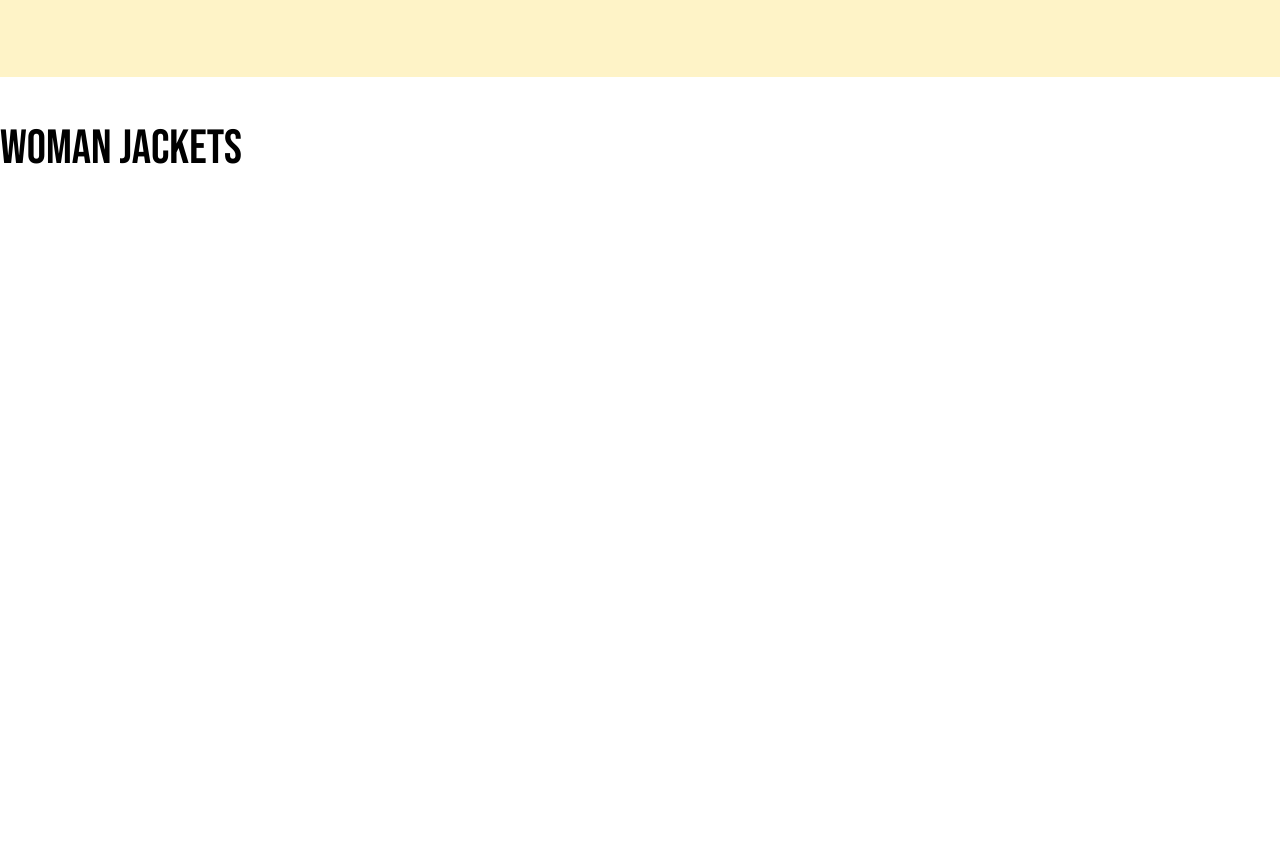
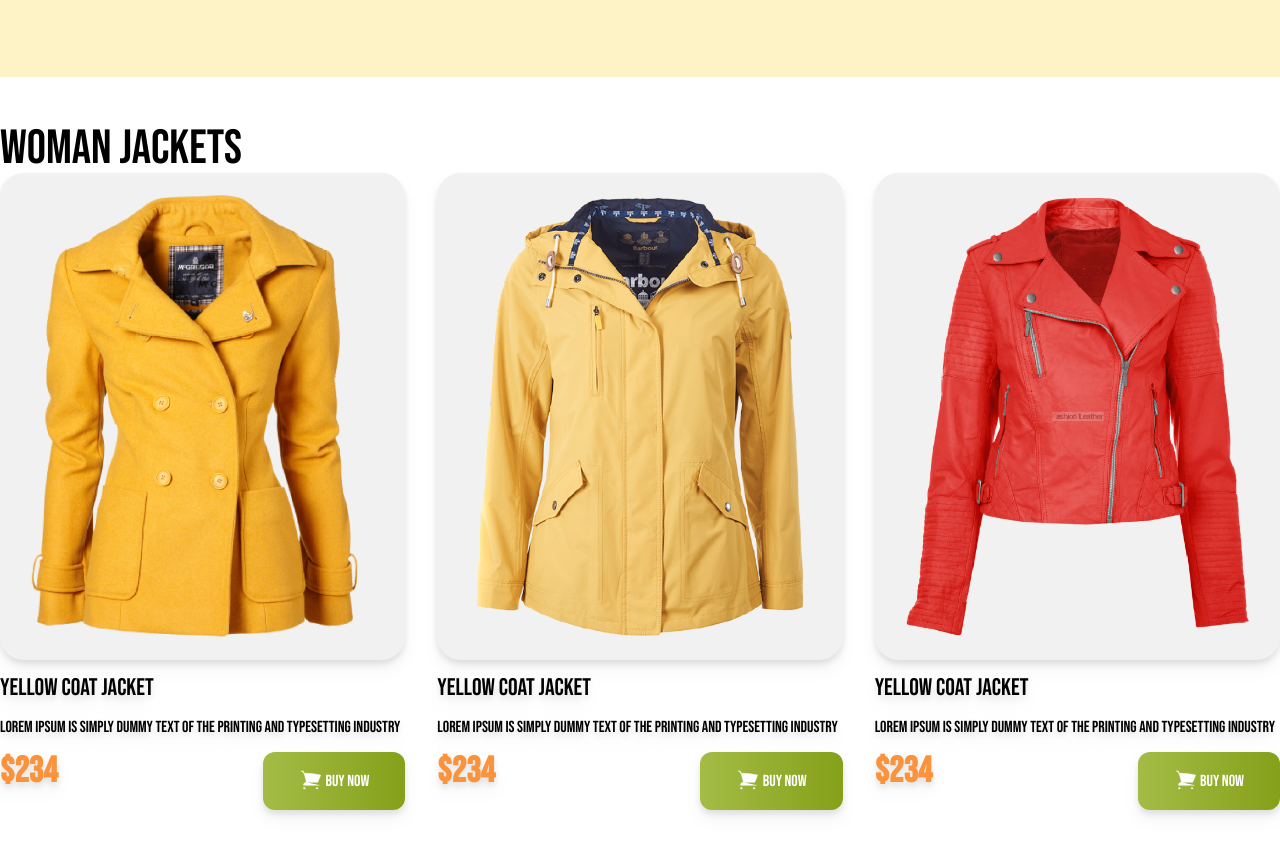
Before and after one commit to maratanbd24/Penguin, a plain HTML site: page index.html in a window 1280 px wide. Shown: the part 570-1424 px from the top of the page. Before the commit the page ends 800 px from the top, so only its background shows below. Drawn offline with nearby package versions, Linux system fonts and the light colour scheme.

Commit message:
card section

```diff
--- a/index.html
+++ b/index.html
@@ -46,9 +46,71 @@
     </header>
 
     <main class="max-w-7xl mx-auto" >
-        <section class="py-12" >
-        <h3 class="text-5xl font-bebas">Woman Jackets</h3>
-    </section>
+
+                <!-- woman jacket section -->
+                <section class="py-12" >
+                                <h3 class="text-5xl font-bebas">Woman Jackets</h3>
+                                <!-- Jackets container -->
+                                <div class="font-bebas grid grid-cols-1 md:grid-cols-2 lg:grid-cols-3 gap-8  "  >
+                                    <!-- jackets 1 -->
+                                    <div class="space-y-3 drop-shadow-lg " >
+                                            <div class="bg-[#F1F1F1] p-5 rounded-3xl" >
+                                                <img src="images/jacket-1.png" alt="">
+                                            </div>
+                                            <h4 class="text-2xl" >Yellow Coat Jacket </h4>
+                                            <p>Lorem Ipsum is simply dummy text of the printing and typesetting industry</p>
+                                            <div class=" flex justify-between" >
+                                                <h2 class="text-4xl font-extrabold  font-black text-orange-400" >$234</h2>
+                                                <button class="bg-gradient-to-r from-[#A4BC46] to-[#85A019] py-4 px-9 uppercase rounded-xl text-white font-medium " >
+                                                    <svg xmlns="http://www.w3.org/2000/svg" fill="white" viewBox="0 0 24 24" stroke-width="0.5" stroke="currentColor" class="w-6 h-6 inline ">
+                                                        <path stroke-linecap="round" stroke-linejoin="round" d="M2.25 3h1.386c.51 0 .955.343 1.087.835l.383 1.437M7.5 14.25a3 3 0 0 0-3 3h15.75m-12.75-3h11.218c1.121-2.3 2.1-4.684 2.924-7.138a60.114 60.114 0 0 0-16.536-1.84M7.5 14.25 5.106 5.272M6 20.25a.75.75 0 1 1-1.5 0 .75.75 0 0 1 1.5 0Zm12.75 0a.75.75 0 1 1-1.5 0 .75.75 0 0 1 1.5 0Z" />
+                                                    </svg>
+
+                                                    Buy Now </button>
+
+                                        </div>
+
+                                    </div>
+                                    <!-- jackets 2 -->
+                                    <div class="space-y-3 drop-shadow-lg " >
+                                            <div class="bg-[#F1F1F1] p-5 rounded-3xl" >
+                                                <img src="images/jacket-2.png" alt="">
+                                            </div>
+                                            <h4 class="text-2xl" >Yellow Coat Jacket </h4>
+                                            <p>Lorem Ipsum is simply dummy text of the printing and typesetting industry</p>
+                                            <div class=" flex justify-between" >
+                                                <h2 class="text-4xl font-extrabold  font-black text-orange-400" >$234</h2>
+                                                <button class="bg-gradient-to-r from-[#A4BC46] to-[#85A019] py-4 px-9 uppercase rounded-xl text-white font-medium " >
+                                                    <svg xmlns="http://www.w3.org/2000/svg" fill="white" viewBox="0 0 24 24" stroke-width="0.5" stroke="currentColor" class="w-6 h-6 inline ">
+                                                        <path stroke-linecap="round" stroke-linejoin="round" d="M2.25 3h1.386c.51 0 .955.343 1.087.835l.383 1.437M7.5 14.25a3 3 0 0 0-3 3h15.75m-12.75-3h11.218c1.121-2.3 2.1-4.684 2.924-7.138a60.114 60.114 0 0 0-16.536-1.84M7.5 14.25 5.106 5.272M6 20.25a.75.75 0 1 1-1.5 0 .75.75 0 0 1 1.5 0Zm12.75 0a.75.75 0 1 1-1.5 0 .75.75 0 0 1 1.5 0Z" />
+                                                    </svg>
+
+                                                    Buy Now </button>
+
+                                        </div>
+
+                                    </div>
+                                    <!-- jackets 3 -->
+                                    <div class="space-y-3 drop-shadow-lg " >
+                                            <div class="bg-[#F1F1F1] p-5 rounded-3xl" >
+                                                <img src="images/jacket-3.png" alt="">
+                                            </div>
+                                            <h4 class="text-2xl" >Yellow Coat Jacket </h4>
+                                            <p>Lorem Ipsum is simply dummy text of the printing and typesetting industry</p>
+                                            <div class=" flex justify-between" >
+                                                <h2 class="text-4xl font-extrabold  font-black text-orange-400" >$234</h2>
+                                                <button class="bg-gradient-to-r from-[#A4BC46] to-[#85A019] py-4 px-9 uppercase rounded-xl text-white font-medium " >
+                                                    <svg xmlns="http://www.w3.org/2000/svg" fill="white" viewBox="0 0 24 24" stroke-width="0.5" stroke="currentColor" class="w-6 h-6 inline ">
+                                                        <path stroke-linecap="round" stroke-linejoin="round" d="M2.25 3h1.386c.51 0 .955.343 1.087.835l.383 1.437M7.5 14.25a3 3 0 0 0-3 3h15.75m-12.75-3h11.218c1.121-2.3 2.1-4.684 2.924-7.138a60.114 60.114 0 0 0-16.536-1.84M7.5 14.25 5.106 5.272M6 20.25a.75.75 0 1 1-1.5 0 .75.75 0 0 1 1.5 0Zm12.75 0a.75.75 0 1 1-1.5 0 .75.75 0 0 1 1.5 0Z" />
+                                                    </svg>
+
+                                                    Buy Now </button>
+
+                                        </div>
+
+                                    </div>
+                                </div>
+                </section>
     </main>
 
     <footer>
```
